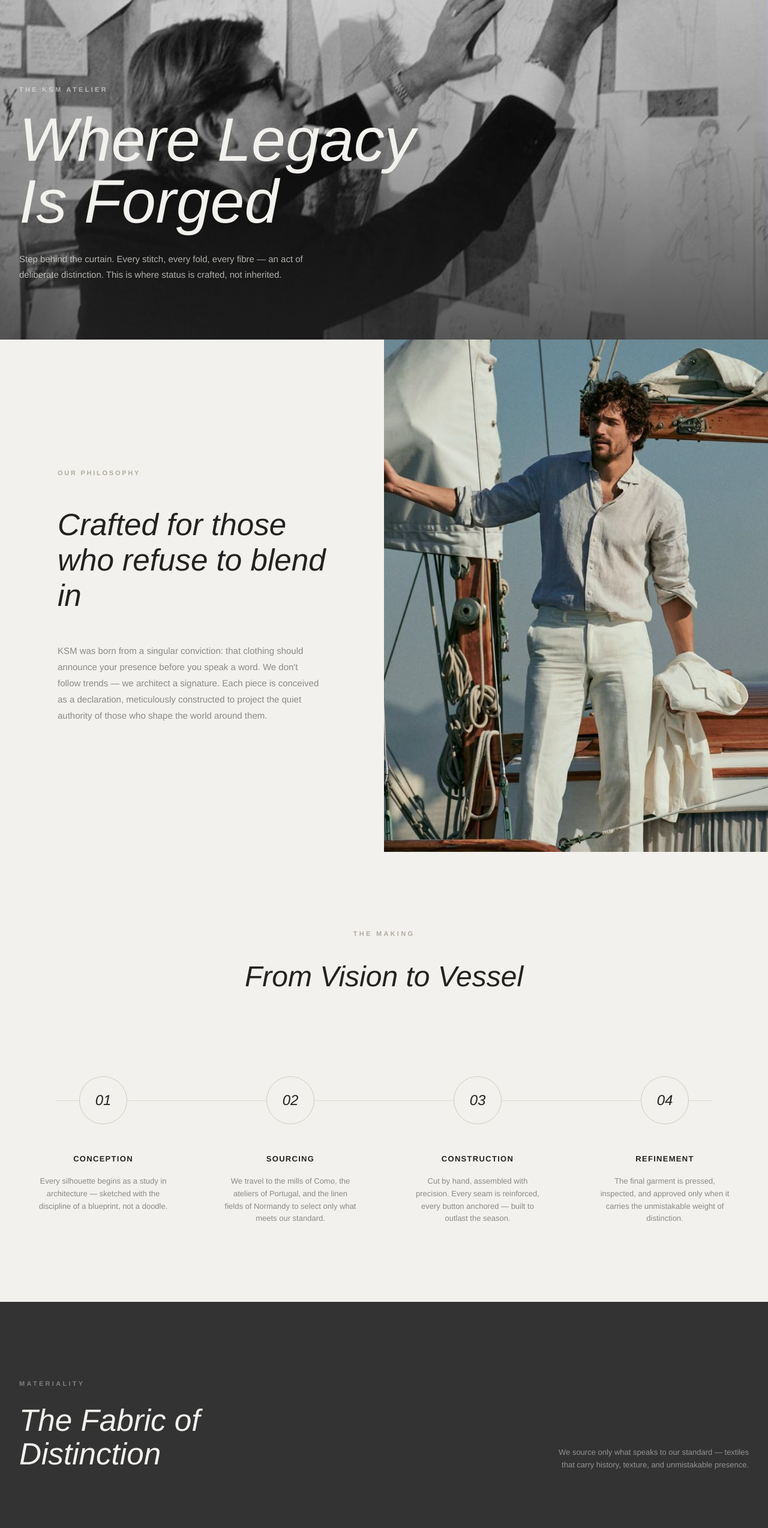
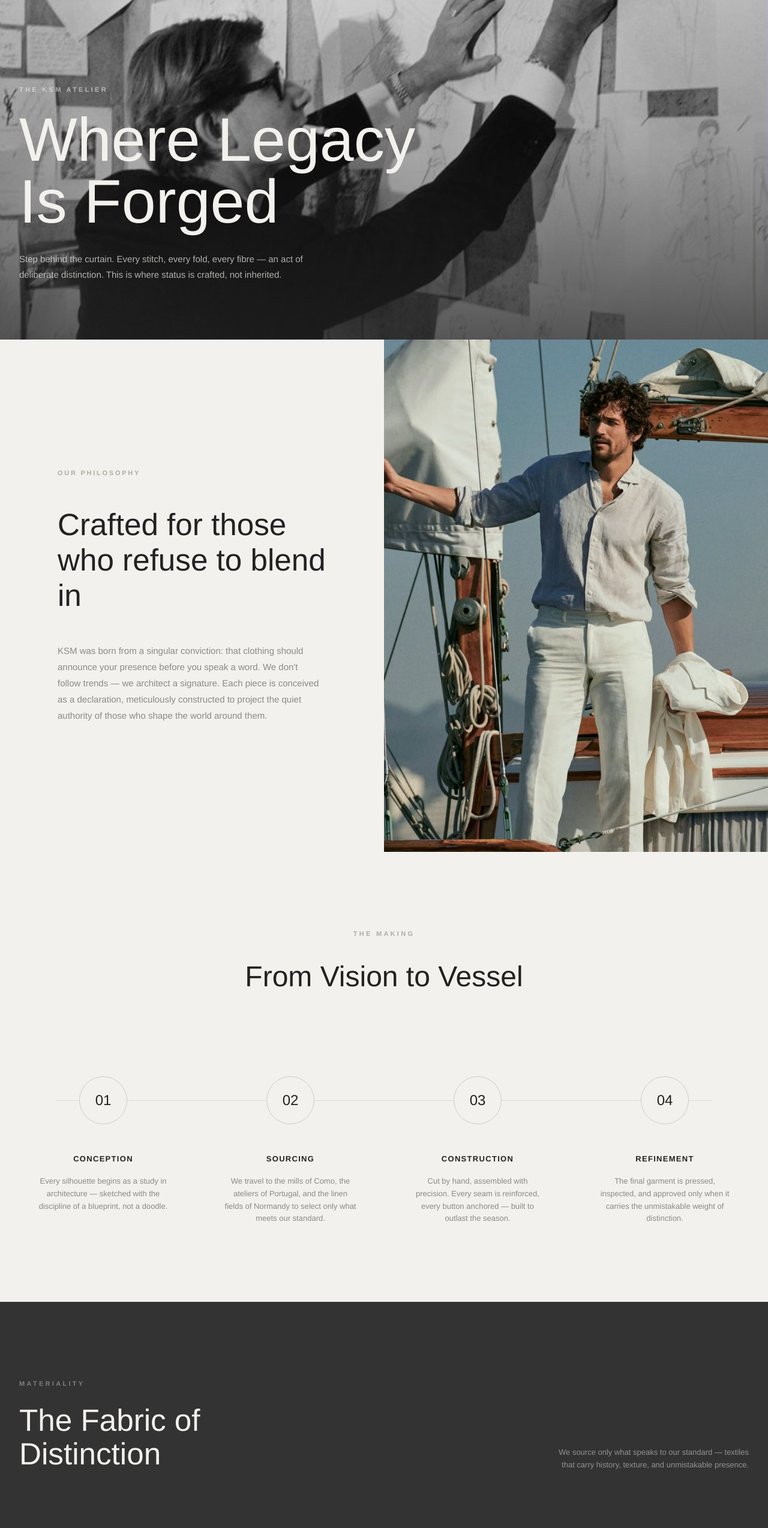
Before and after one commit to atharxv/KSM, a Next.js app: page /atelier in a window 1280 px wide. Shown: the part 234-2781 px from the top of the page at 60% size. Built offline with nearby package versions, Linux system fonts and the light colour scheme.

Commit message:
Remove italics from headings and display elements for Neue Haas Grotesk

```diff
--- a/app/components/ActionBanner/ActionBanner.module.css
+++ b/app/components/ActionBanner/ActionBanner.module.css
@@ -40,7 +40,7 @@
   font-family: var(--font-serif);
   font-size: clamp(1.5rem, 4vw, 2.75rem);
   font-weight: 400;
-  font-style: italic;
+  font-style: normal;
   color: var(--color-white);
   line-height: 1.35;
   margin-bottom: var(--space-2xl);
--- a/app/components/Atelier/Atelier.module.css
+++ b/app/components/Atelier/Atelier.module.css
@@ -66,7 +66,7 @@
   font-family: var(--font-serif);
   font-size: clamp(3rem, 8vw, 7rem);
   font-weight: 400;
-  font-style: italic;
+  font-style: normal;
   color: var(--color-white);
   line-height: 1;
   margin-bottom: var(--space-xl);
@@ -109,7 +109,7 @@
   font-family: var(--font-serif);
   font-size: clamp(2rem, 4vw, 3.5rem);
   font-weight: 400;
-  font-style: italic;
+  font-style: normal;
   color: var(--color-black);
   line-height: 1.15;
   margin-bottom: var(--space-2xl);
@@ -166,7 +166,7 @@
   font-family: var(--font-serif);
   font-size: clamp(2rem, 4vw, 3rem);
   font-weight: 400;
-  font-style: italic;
+  font-style: normal;
   color: var(--color-black);
 }
 
@@ -205,7 +205,7 @@
   justify-content: center;
   font-family: var(--font-serif);
   font-size: var(--text-xl);
-  font-style: italic;
+  font-style: normal;
   color: var(--color-black);
   margin-bottom: var(--space-2xl);
   background-color: var(--color-off-white);
@@ -272,7 +272,7 @@
   font-family: var(--font-serif);
   font-size: clamp(2rem, 4vw, 3.5rem);
   font-weight: 400;
-  font-style: italic;
+  font-style: normal;
   line-height: 1.1;
 }
 
@@ -330,7 +330,7 @@
 .materialName {
   font-family: var(--font-serif);
   font-size: var(--text-xl);
-  font-style: italic;
+  font-style: normal;
   margin-bottom: 4px;
 }
 
@@ -368,7 +368,7 @@
   font-family: var(--font-serif);
   font-size: clamp(2rem, 4vw, 3rem);
   font-weight: 400;
-  font-style: italic;
+  font-style: normal;
   color: var(--color-black);
 }
 
@@ -451,7 +451,7 @@
   font-family: var(--font-serif);
   font-size: clamp(1.5rem, 3.5vw, 2.5rem);
   font-weight: 400;
-  font-style: italic;
+  font-style: normal;
   color: var(--color-black);
   line-height: 1.4;
   margin-bottom: var(--space-2xl);
--- a/app/components/AtelierBanner/AtelierBanner.module.css
+++ b/app/components/AtelierBanner/AtelierBanner.module.css
@@ -52,7 +52,7 @@
   font-family: var(--font-serif);
   font-size: clamp(2.5rem, 6vw, 4.5rem);
   font-weight: 400;
-  font-style: italic;
+  font-style: normal;
   margin-bottom: var(--space-xl);
   line-height: 1.1;
 }
--- a/app/components/DesignIdeology/DesignIdeology.module.css
+++ b/app/components/DesignIdeology/DesignIdeology.module.css
@@ -48,13 +48,13 @@
   font-size: var(--text-lg);
   line-height: 1.8;
   color: var(--color-gray-600);
-  font-style: italic;
+  font-style: normal;
   position: relative;
 }
 
 .handwritten {
   font-family: 'Playfair Display', serif; /* We'll use italic Playfair for a sophisticated "pen" look */
-  font-style: italic;
+  font-style: normal;
   display: inline-block;
 }
 
@@ -62,7 +62,7 @@
   margin-top: var(--space-3xl);
   font-family: var(--font-serif);
   font-size: var(--text-md);
-  font-style: italic;
+  font-style: normal;
   color: var(--color-black);
   opacity: 0.8;
 }
--- a/app/components/Footer/Footer.module.css
+++ b/app/components/Footer/Footer.module.css
@@ -37,7 +37,7 @@
 .tagline {
   font-family: var(--font-serif);
   font-size: var(--text-sm);
-  font-style: italic;
+  font-style: normal;
   color: rgba(var(--color-white-rgb), 0.4);
   line-height: 1.5;
   max-width: 260px;
--- a/app/components/ProductDetail/ProductDetail.module.css
+++ b/app/components/ProductDetail/ProductDetail.module.css
@@ -228,7 +228,7 @@
   font-family: var(--font-serif);
   font-size: var(--text-2xl);
   margin-bottom: var(--space-2xl);
-  font-style: italic;
+  font-style: normal;
 }
 
 .tableWrapper {
--- a/app/components/ProductGallery/ProductGallery.module.css
+++ b/app/components/ProductGallery/ProductGallery.module.css
@@ -134,7 +134,7 @@
   padding: var(--space-5xl) 0;
   font-family: var(--font-sans);
   color: var(--color-gray-400);
-  font-style: italic;
+  font-style: normal;
 }
 
 .controlBtn {
```
